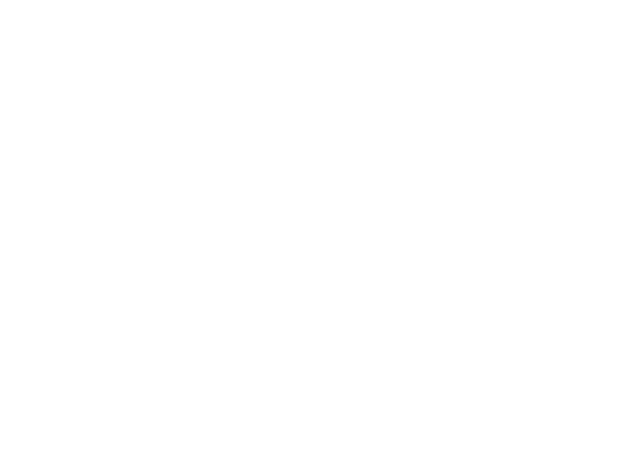
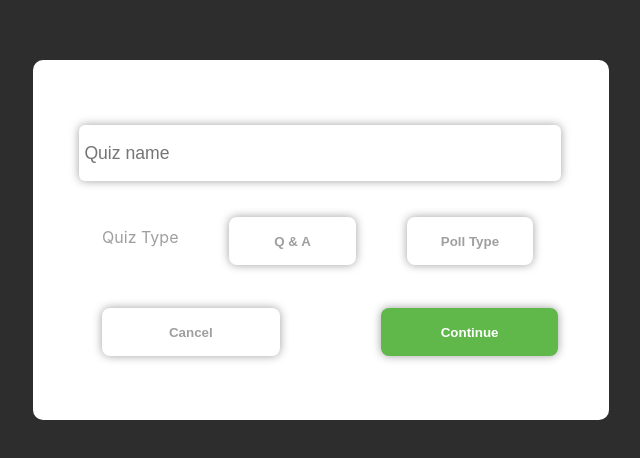
Before and after one commit to abineshkumar94/Cuvette-Final-Client, a React (Create React App) app: page /createquiz in a window 1280 px wide. Before the commit this address had no page. Shown: the part 106-564 px from the top of the page, without its empty margins (319-959 px from the left). Built offline with nearby package versions, Linux system fonts and the light colour scheme; a web font is replaced by a local one.

Commit message:
Adding-CreateQuiz-Component

```diff
--- a/src/App.js
+++ b/src/App.js
@@ -5,6 +5,7 @@ import Dashboard from "./Components/Dashboard";
 import Analytics from "./Components/Analytics";
 import Signin from "./Authentication/Signin";
 import Login from "./Authentication/Login";
+import CreateQuiz from "./Components/CreateQuiz";
 
 function App() {
   return (
@@ -14,6 +15,7 @@ function App() {
         <Route path="signin" element={<Signin />} />
         <Route path="login" element={<Login />} />
         <Route path="analytics" element={ <Analytics/> }/>
+        <Route path="createquiz" element= { <CreateQuiz/> } />
       </Routes>
     </div>
   );
--- /dev/null
+++ b/src/Components/CreateQuiz.js
@@ -0,0 +1,26 @@
+import React from 'react';
+import styles from "./createquiz.module.css";
+
+
+function CreateQuiz() {
+  return (
+    <div className= {styles.createTransparent } >
+            <div className= {styles.createContainerBox} >
+        <form  className= {styles.createformContainer} >
+            <input type='text' className= {styles.createform} placeholder='Quiz name' ></input>
+        </form>
+        <div className= {styles.qTypeContainer} >
+            <p>Quiz Type</p>
+            <button className= {styles.qTypeBtn } >Q & A</button>
+            <button className= {styles.qTypeBtn }>Poll Type</button>
+        </div>
+        <div className= {styles.ccanContainer } >
+            <button className={`${styles.ccBtns} ${styles.cancelBtn}`}>Cancel</button>
+            <button className={`${styles.ccBtns} ${styles.continueBtn}`}>Continue</button>
+        </div>
+    </div>
+    </div>
+  )
+}
+
+export default CreateQuiz;
--- /dev/null
+++ b/src/Components/createquiz.module.css
@@ -0,0 +1,100 @@
+.createTransparent {
+    background-color: rgba(45, 45, 45, 40);
+    width: 100%;
+    height: 100vh;
+    position: fixed;
+
+   }
+.createContainerBox {
+  position: relative;
+  display: block;
+  width: 45%;
+  height: 45vh;
+  border-radius: 10px;
+  background-color: #FFFFFF;
+  margin-left: auto;
+  margin-right: auto;
+  margin-top: 13%;
+}
+
+.createformContainer {
+  position: relative;
+  top: 18%;
+  display: block;
+  margin-left: 8%;
+  border: none;
+}
+
+.createform {
+  width: 90%;
+  height: 7vh;
+  outline: none;
+  border: none;
+  border-radius: 6px;
+  box-shadow: 0px 0px 10px 0px #9f9f9f;
+  font-size: 1.1em;
+  padding-left: 1%;
+  color: #9f9f9f;
+}
+
+.qTypeContainer {
+  display: flex;
+  position: relative;
+  margin-left: 12%;
+  top: 28%;
+  gap: 10%;
+}
+
+.qTypeContainer p {
+  margin-top: 2%;
+  color: #9f9f9f;
+}
+
+.qTypeBtn {
+  width: 25%;
+  height: 6vh;
+  border: none;
+  cursor: pointer;
+  border-radius: 8px;
+  font-weight: 600;
+  color: #9f9f9f;
+  background-color: #ffffff;
+  box-shadow: 0px 0px 10px 0px #9f9f9f;
+  transition: 0.3s;
+}
+
+.qTypeBtn:hover {
+    background-color: #60b84b;
+    color: #FFFFFF;
+}
+
+.ccanContainer {
+  display: flex;
+  position: relative;
+  margin-left: 12%;
+  top: 40%;
+  gap: 20%;
+}
+
+.ccBtns {
+  width: 35%;
+  height: 6vh;
+  border: none;
+  cursor: pointer;
+  border-radius: 8px;
+  font-weight: 600;
+  color: #9f9f9f;
+  background-color: #ffffff;
+  box-shadow: 0px 0px 10px 0px #9f9f9f;
+  transition: 0.3s;
+}
+
+.cancelBtn:hover {
+    background-color: #f53c4f;
+    color: #FFFFFF;
+}
+
+.continueBtn {
+  background-color: #60b84b;
+  color: #ffffff;
+}
```
